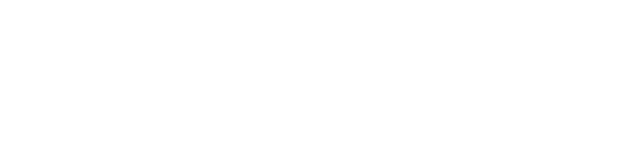
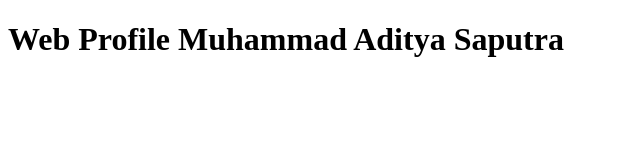
Before and after one commit to diitzy/1124160009-UTS, a plain HTML site: page index.html in a window 1280 px wide. Shown: the whole page, without its empty margins (0-640 px from the left). Drawn offline with Linux system fonts and the light colour scheme.

Commit message:
Selesai soal 3

```diff
--- a/index.html
+++ b/index.html
@@ -9,6 +9,9 @@
 </head>
 
 <body>
+    <header>
+        <h1>Web Profile Muhammad Aditya Saputra</h1>
+    </header>
 </body>
 
 </html>
```
